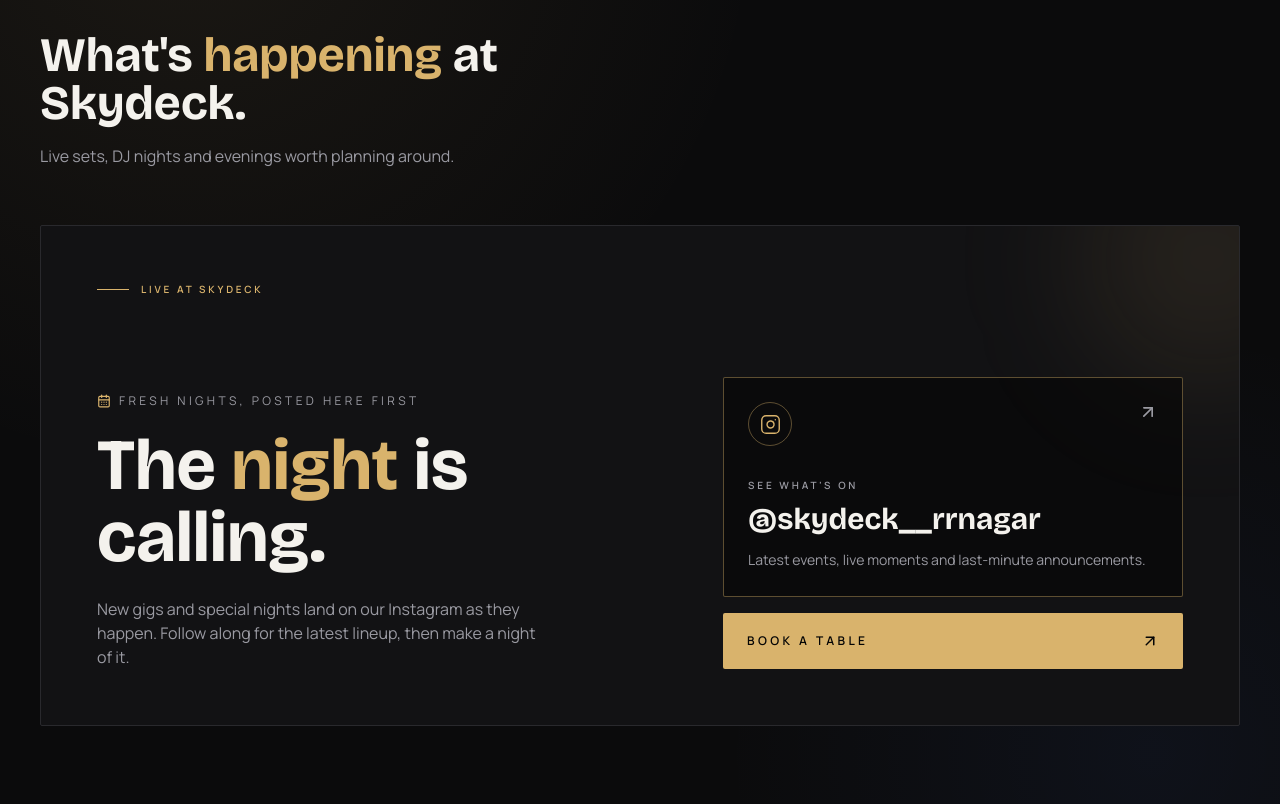
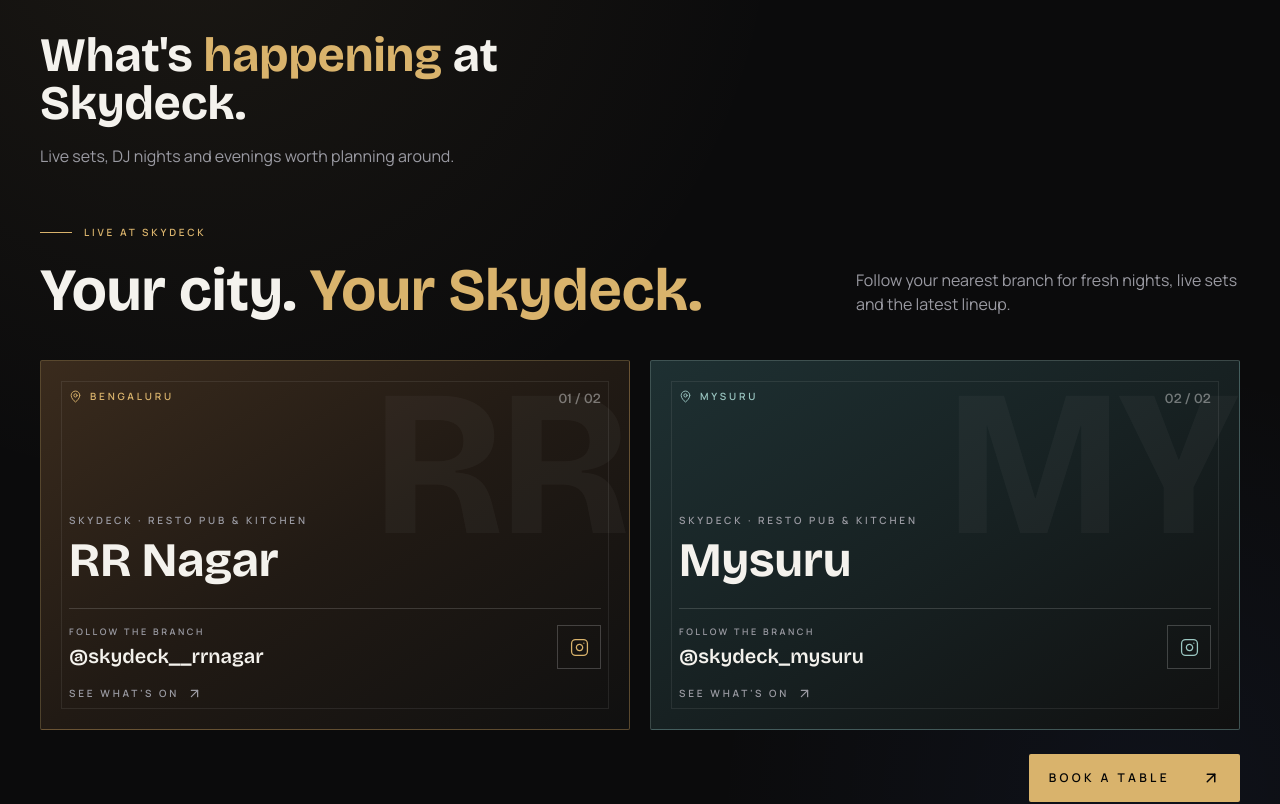
Before and after one commit to Adithyasp64/Skydeck, a Next.js app: page / in a window 1280 px wide. Shown: the part 4160-4964 px from the top of the page. Built offline with nearby package versions, Linux system fonts and the light colour scheme.

Commit message:
Added the separate cards for the two branches

```diff
--- a/components/EventsSection.tsx
+++ b/components/EventsSection.tsx
@@ -2,7 +2,7 @@
 
 import { motion, useReducedMotion } from "framer-motion";
 import Link from "next/link";
-import { ArrowUpRight, CalendarDays, Instagram } from "lucide-react";
+import { ArrowUpRight, Instagram, MapPin } from "lucide-react";
 import { events } from "@/data/events";
 import { sortEvents, formatEventDate } from "@/lib/events";
 import { restaurantInfo } from "@/data/restaurant";
@@ -170,70 +170,118 @@ export default function EventsSection() {
 
 function OngoingEvents() {
   const shouldReduceMotion = useReducedMotion();
-  const instagramUrl = `https://www.instagram.com/${restaurantInfo.instagram.replace(/^@/, "")}/`;
+  const branches = [
+    {
+      name: "RR Nagar",
+      city: "Bengaluru",
+      instagram: restaurantInfo.instagram,
+      instagramUrl: `https://www.instagram.com/${restaurantInfo.instagram.replace(/^@/, "")}/`,
+      marker: "RR",
+      artwork: "from-[#3A2B1D] via-[#211A14] to-[#101010]",
+      accent: "text-gold",
+      border: "border-gold/30 hover:border-gold/70",
+      hoverAccent: "group-hover:text-gold",
+    },
+    {
+      name: "Mysuru",
+      city: "Mysuru",
+      instagram: "@skydeck_mysuru",
+      instagramUrl: "https://www.instagram.com/skydeck.mysuru/?hl=en",
+      marker: "MY",
+      artwork: "from-[#1E3032] via-[#172122] to-[#101010]",
+      accent: "text-[#9BC7C2]",
+      border: "border-[#9BC7C2]/30 hover:border-[#9BC7C2]/70",
+      hoverAccent: "group-hover:text-[#9BC7C2]",
+    },
+  ];
 
   return (
+    <div>
       <motion.div
-      initial={{ opacity: 0, y: 28 }}
+        initial={{ opacity: 0, y: 24 }}
         whileInView={{ opacity: 1, y: 0 }}
         viewport={{ once: true, margin: "-80px" }}
-      transition={{ duration: shouldReduceMotion ? 0.01 : 0.9, ease: [0.16, 1, 0.3, 1] }}
-      className="relative isolate overflow-hidden rounded-sm border border-line bg-char2"
+        transition={{ duration: shouldReduceMotion ? 0.01 : 0.7, ease: [0.16, 1, 0.3, 1] }}
+        className="mb-8 flex flex-col gap-4 sm:mb-10 sm:flex-row sm:items-end sm:justify-between"
       >
-      <div className="absolute -right-24 -top-24 h-64 w-64 rounded-full bg-gold/10 blur-3xl" />
-      <div className="relative grid gap-8 p-6 sm:p-10 lg:grid-cols-[1.1fr_0.9fr] lg:gap-16 lg:p-14">
-        <div className="flex flex-col justify-between">
-          <div className="flex items-center gap-3 text-[10px] font-semibold uppercase tracking-widest2 text-gold">
+        <div>
+          <div className="mb-5 flex items-center gap-3 text-[10px] font-semibold uppercase tracking-widest2 text-gold">
             <span className="h-px w-8 bg-gold" />
             Live at Skydeck
           </div>
+          <h2 className="max-w-2xl font-display text-4xl font-bold leading-[0.98] text-bone sm:text-6xl">
+            Your city. <span className="text-gold">Your Skydeck.</span>
+          </h2>
+        </div>
+        <p className="max-w-sm text-sm leading-relaxed text-smoke sm:pb-1 sm:text-base">
+          Follow your nearest branch for fresh nights, live sets and the latest lineup.
+        </p>
+      </motion.div>
 
-          <div className="mt-16 lg:mt-24">
-            <p className="mb-5 flex items-center gap-2 text-xs uppercase tracking-widest2 text-smoke">
-              <CalendarDays size={14} className="text-gold" />
-              Fresh nights, posted here first
-            </p>
-            <h2 className="max-w-2xl font-display text-5xl font-bold leading-[0.94] text-bone sm:text-7xl">
-              The <span className="text-gold">night</span> is calling.
-            </h2>
-            <p className="mt-6 max-w-md text-sm leading-relaxed text-smoke sm:text-base">
-              New gigs and special nights land on our Instagram as they happen. Follow along for the latest lineup, then make a night of it.
-            </p>
+      <div className="grid gap-4 sm:grid-cols-2 sm:gap-5">
+        {branches.map((branch, index) => {
+          return (
+            <motion.a
+              key={branch.name}
+              href={branch.instagramUrl}
+              target="_blank"
+              rel="noreferrer"
+              aria-label={`Open Skydeck ${branch.name} on Instagram, ${branch.instagram}`}
+              initial={{ opacity: 0, y: 24 }}
+              whileInView={{ opacity: 1, y: 0 }}
+              viewport={{ once: true, margin: "-60px" }}
+              transition={{ duration: shouldReduceMotion ? 0.01 : 0.65, delay: shouldReduceMotion ? 0 : index * 0.12, ease: [0.16, 1, 0.3, 1] }}
+              whileHover={shouldReduceMotion ? undefined : { y: -5 }}
+              whileTap={shouldReduceMotion ? undefined : { scale: 0.99 }}
+              className={`group relative isolate flex min-h-[320px] overflow-hidden rounded-sm border bg-gradient-to-br p-5 transition-colors duration-500 sm:min-h-[370px] sm:p-7 ${branch.artwork} ${branch.border}`}
+            >
+              <span aria-hidden="true" className="pointer-events-none absolute right-0 top-0 select-none font-display text-[10rem] font-bold leading-none text-white/[0.035] transition-transform duration-700 group-hover:-translate-x-3 group-hover:translate-y-3 sm:text-[13rem]">
+                {branch.marker}
+              </span>
+              <span aria-hidden="true" className="pointer-events-none absolute inset-4 border border-white/[0.08] sm:inset-5" />
+
+              <div className="relative z-10 flex w-full flex-col justify-between">
+                <div className="flex items-start justify-between gap-4">
+                  <span className={`inline-flex items-center gap-2 text-[10px] font-semibold uppercase tracking-widest2 ${branch.accent}`}>
+                    <MapPin size={13} strokeWidth={1.7} />
+                    {branch.city}
+                  </span>
+                  <span className="font-display text-sm text-white/40">0{index + 1} / 02</span>
+                </div>
+
+                <div className="mt-16">
+                  <p className="text-[10px] font-semibold uppercase tracking-widest2 text-smoke">Skydeck · Resto Pub &amp; Kitchen</p>
+                  <h3 className="mt-2 font-display text-4xl font-bold leading-none text-bone sm:text-5xl">{branch.name}</h3>
+                  <div className="mt-6 flex items-center justify-between gap-4 border-t border-white/15 pt-4">
+                    <div className="min-w-0">
+                      <span className="block text-[9px] font-semibold uppercase tracking-widest2 text-smoke">Follow the branch</span>
+                      <span className="mt-1 block break-all font-display text-lg font-semibold text-bone sm:text-xl">{branch.instagram}</span>
+                    </div>
+                    <span className={`flex h-11 w-11 shrink-0 items-center justify-center border border-white/20 transition-colors duration-300 group-hover:border-current ${branch.accent}`}>
+                      <Instagram size={19} strokeWidth={1.6} />
+                    </span>
+                  </div>
+                  <div className={`mt-4 flex items-center gap-2 text-[10px] font-semibold uppercase tracking-widest2 text-smoke transition-colors ${branch.hoverAccent}`}>
+                    See what&apos;s on
+                    <ArrowUpRight size={15} className="transition-transform duration-300 group-hover:-translate-y-0.5 group-hover:translate-x-0.5" />
                   </div>
                 </div>
+              </div>
+            </motion.a>
+          );
+        })}
+      </div>
 
-        <div className="flex flex-col justify-end gap-4">
-          <motion.a
-            href={instagramUrl}
-            target="_blank"
-            rel="noreferrer"
-            whileHover={shouldReduceMotion ? undefined : { y: -5 }}
-            whileTap={{ scale: 0.98 }}
-            className="group relative overflow-hidden rounded-sm border border-gold/40 bg-void/60 p-5 transition-colors duration-300 hover:border-gold sm:p-6"
-            aria-label={`Open ${restaurantInfo.instagram} on Instagram`}
-          >
-            <div className="absolute inset-x-0 top-0 h-px origin-left scale-x-0 bg-gold transition-transform duration-500 group-hover:scale-x-100" />
-            <div className="flex items-start justify-between gap-4">
-              <span className="flex h-11 w-11 items-center justify-center rounded-full border border-gold/40 text-gold">
-                <Instagram size={21} strokeWidth={1.6} />
-              </span>
-              <ArrowUpRight className="text-smoke transition-transform duration-300 group-hover:-translate-y-1 group-hover:translate-x-1 group-hover:text-gold" size={20} />
-            </div>
-            <p className="mt-8 text-[10px] font-semibold uppercase tracking-widest2 text-smoke">See what&apos;s on</p>
-            <p className="mt-2 break-all font-display text-2xl font-bold text-bone sm:text-3xl">{restaurantInfo.instagram}</p>
-            <p className="mt-3 text-sm leading-relaxed text-smoke">Latest events, live moments and last-minute announcements.</p>
-          </motion.a>
-
+      <div className="mt-6 flex justify-end">
         <Link
           href="#reservation"
-            className="event-cinema-cta group inline-flex min-h-14 items-center justify-between rounded-sm bg-gold px-5 py-4 text-xs font-semibold uppercase tracking-widest2 text-void transition-transform duration-300 hover:-translate-y-1 sm:px-6"
+          className="event-cinema-cta group inline-flex min-h-12 items-center gap-8 rounded-sm bg-gold px-5 py-3 text-xs font-semibold uppercase tracking-widest2 text-void transition-transform duration-300 hover:-translate-y-1"
         >
           Book a table
           <ArrowUpRight size={18} className="transition-transform duration-300 group-hover:-translate-y-0.5 group-hover:translate-x-0.5" />
         </Link>
       </div>
     </div>
-    </motion.div>
   );
 }
 
```
Also changed, not shown: public/images/events/skydeck_mysuru.png (added), 1 other file (tests, documents, lock files or other folders). Lines whose indentation alone changed are shown as unchanged.
